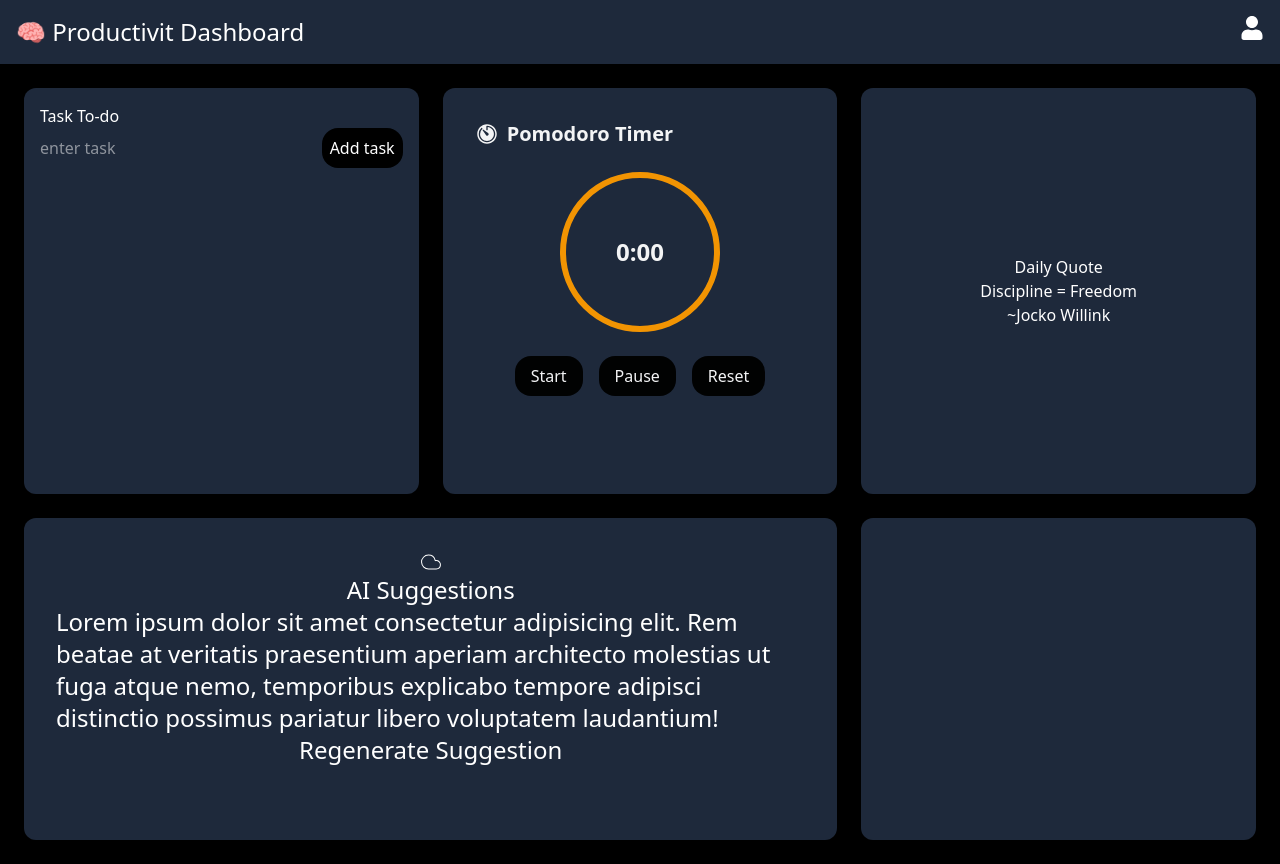
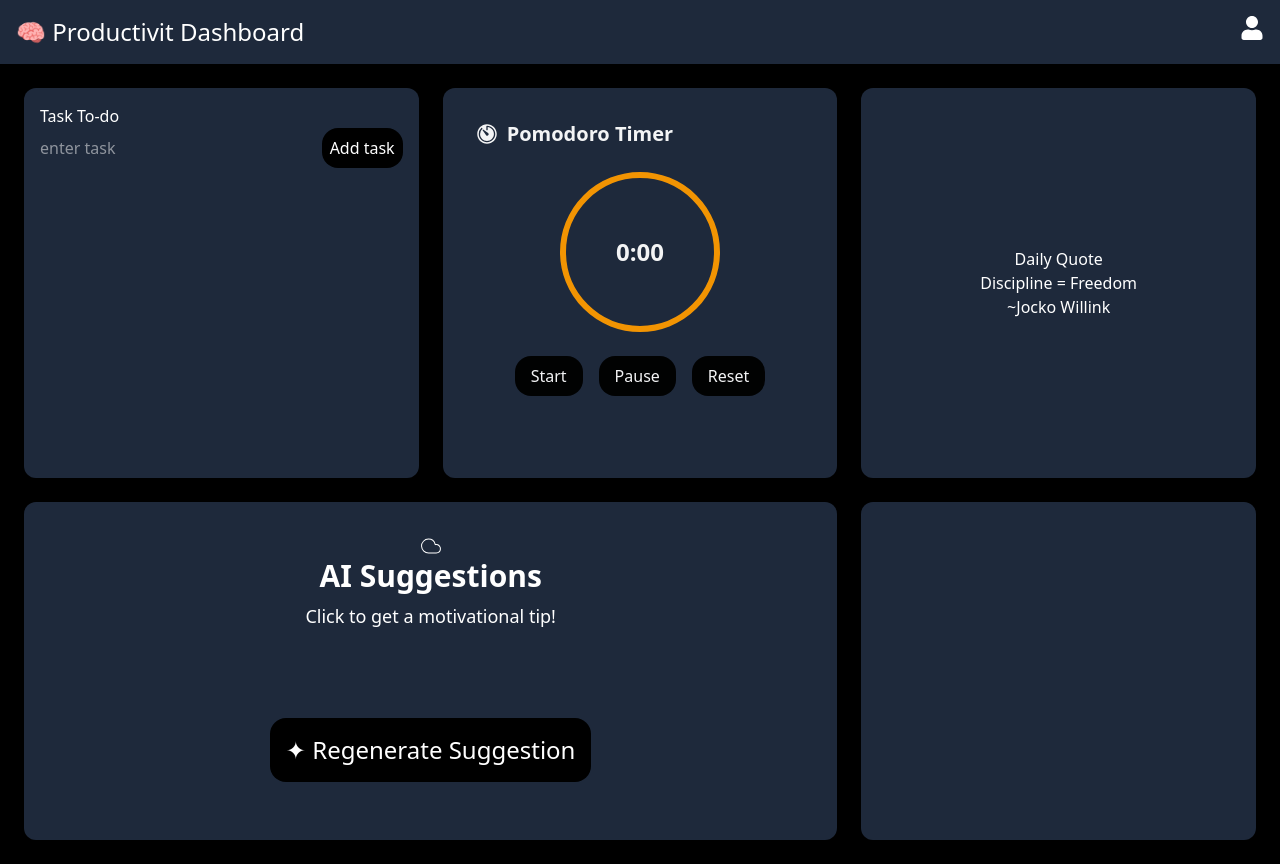
Before and after one commit to khushi1047/PRODMODE, a React (Vite) app: page / in a window 1280 px wide. Built offline with nearby package versions, Linux system fonts and the light colour scheme.

Commit message:
Clean commit: removed .env and updated .gitignore

```diff
--- a/package.json
+++ b/package.json
@@ -11,6 +11,8 @@
   },
   "dependencies": {
     "@tailwindcss/vite": "^4.1.11",
+    "axios": "^1.10.0",
+    "openai": "^5.8.2",
     "react": "^19.1.0",
     "react-dom": "^19.1.0",
     "react-icons": "^5.5.0",
--- a/src/components/AISuggestions.jsx
+++ b/src/components/AISuggestions.jsx
@@ -1,17 +1,57 @@
 import { CiCloud } from "react-icons/ci";
+import { useState } from "react";
+import axios from "axios";
 
+export const AISuggestions = () => {
+  const [tip, setTip] = useState("Click to get a motivational tip!");
+  const [loading, setLoading] = useState(false);
 
+  const handlebtn = async () => {
+    setLoading(true);
+    try {
+      const res = await axios.post(
+        "https://api.openai.com/v1/chat/completions",
+        {
+          model: "gpt-3.5-turbo",
+          messages: [
+            {
+              role: "user",
+              content: "Write a 2-line motivational quote for someone feeling unmotivated at work.",
+            },
+          ],
+          max_tokens: 60,
+        },
+        {
+          headers: {
+            "Content-Type": "application/json",
+            Authorization: `Bearer ${import.meta.env.VITE_OPENAI_API_KEY}`,
+          },
+        }
+      );
 
-export const AISuggestions = () =>{
-    return (
-        <>
-        <div className="flex flex-col justify-center items-center  text-white text-2xl p-4">
-            <p><CiCloud /></p>
-            <p>AI Suggestions</p>
-            <p>Lorem ipsum dolor sit amet consectetur adipisicing elit. Rem beatae at veritatis praesentium aperiam architecto molestias ut fuga atque nemo, temporibus explicabo tempore adipisci distinctio possimus pariatur libero voluptatem laudantium!</p>
-            <button>Regenerate Suggestion</button>
-        </div>
+      const result = res.data.choices[0].message.content;
+      setTip(result);
+    } catch (err) {
+  console.error("API call failed:", err.response?.data || err.message);
+  alert("⚠️ OpenAI Error: " + (err.response?.data?.error?.message || "Too many requests."));
+}
+finally {
+      setLoading(false);
+    }
+  };
 
-        </>
-    )
-}
+  return (
+    <div className="flex flex-col justify-center items-center text-white text-2xl p-4">
+      <p><CiCloud /></p>
+      <p className="font-bold text-3xl mb-2">AI Suggestions</p>
+      <p className="text-lg text-center max-w-xl min-h-[100px]">{loading ? "⏳ Generating..." : tip}</p>
+      <button
+        className="mt-4 bg-black rounded-2xl p-4 hover:cursor-pointer hover:bg-amber-50 hover:text-black"
+        onClick={handlebtn}
+        disabled={loading}
+      >
+        {loading ? "Loading..." : "✦ Regenerate Suggestion"}
+      </button>
+    </div>
+  );
+};
```
Also changed, not shown: 2 other files (tests, documents, lock files or other folders).
